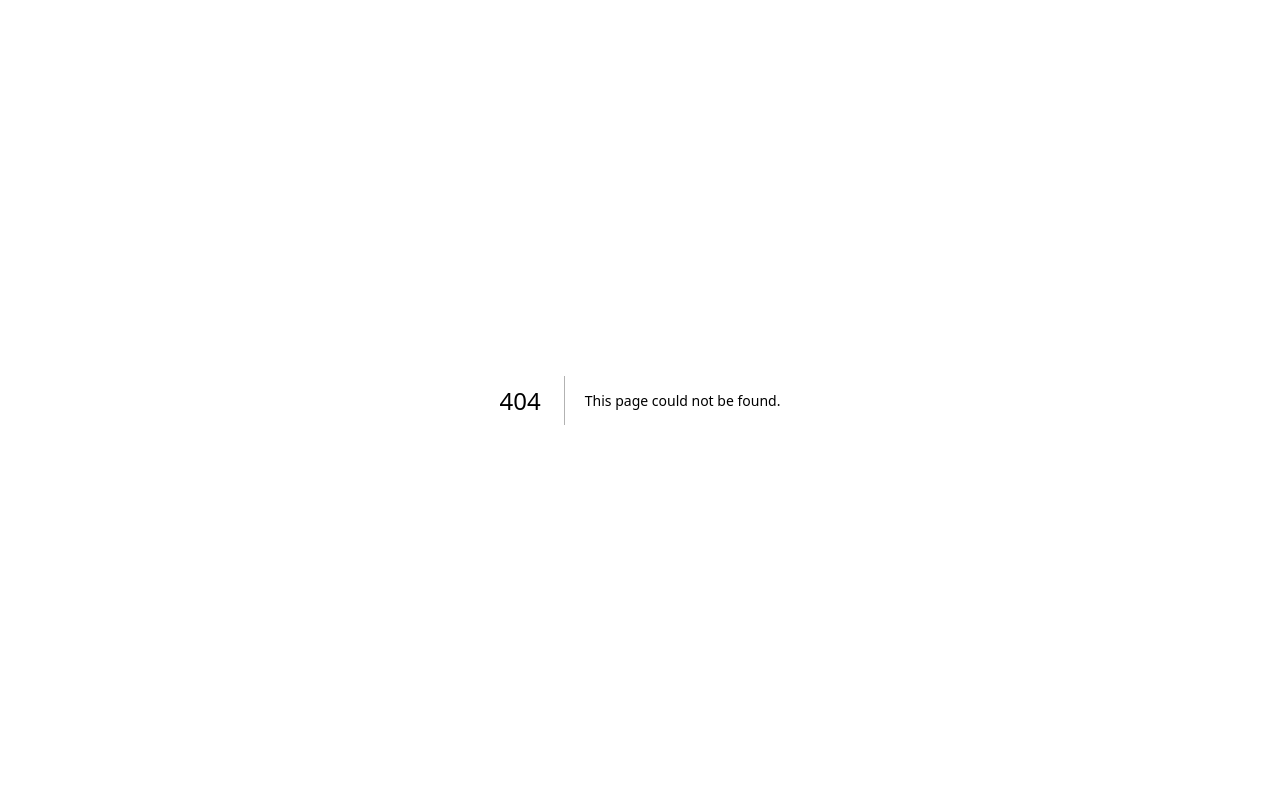
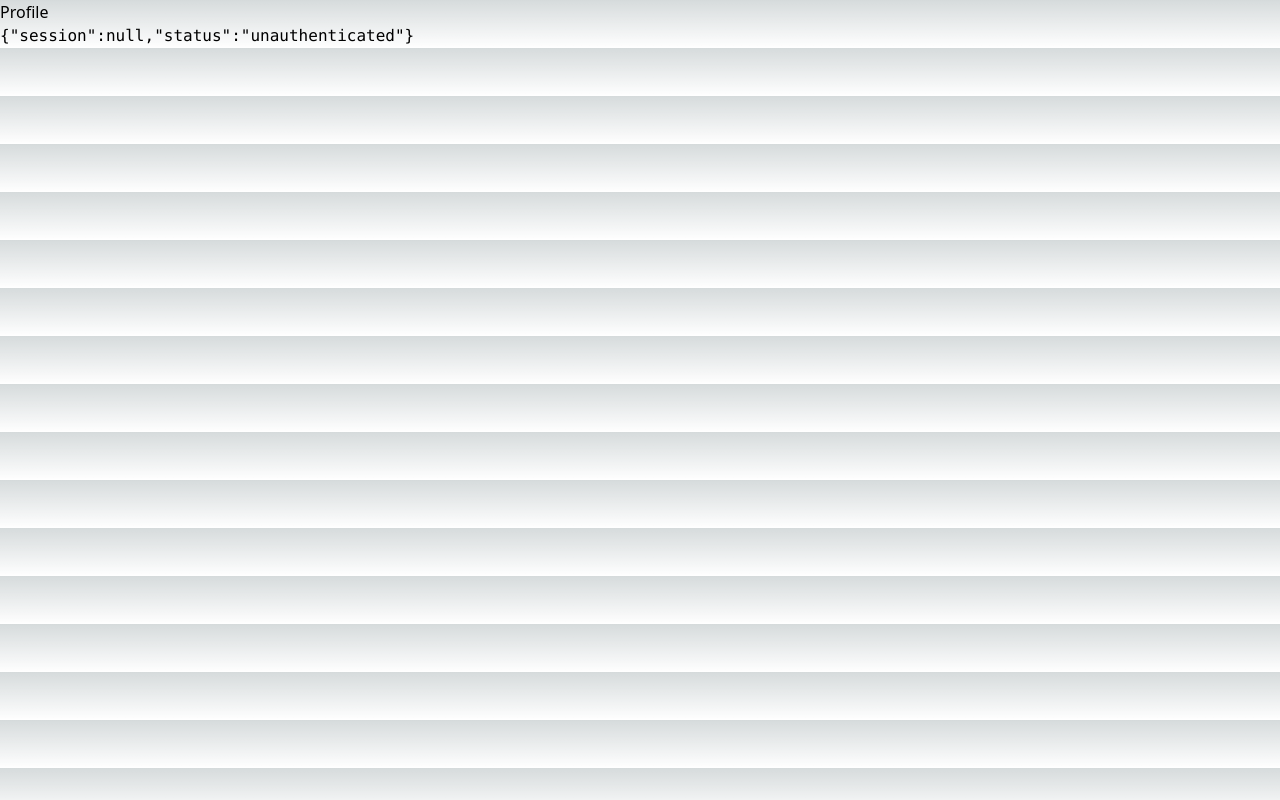
Before and after one commit to maximoortelli/Nextjs-Mongodb-Authentication, a Next.js app: page /dashboard/profile in a window 1280 px wide. Before the commit this address had no page. Built offline with nearby package versions, Linux system fonts and the light colour scheme; no server answers.

Commit message:
Added all files
Added all files

```diff
--- a/src/app/dashboard/page.tsx
+++ /dev/null
@@ -1,13 +0,0 @@
-"use client";
-import {useSession} from "next-auth/react";
-
-function Dashboarpage(){
-
-    const {data: session, status} = useSession();
-    console.log(session, status);
-  return (
-    <div>Dashboardpage</div>
-  )
-}
-
-export default Dashboarpage;
--- /dev/null
+++ b/src/app/dashboard/profile/page.tsx
@@ -0,0 +1,23 @@
+"use client";
+import {useSession} from "next-auth/react";
+
+function ProfilePage(){
+
+    const {data: session, status} = useSession();
+    console.log(session, status);
+  return (
+    <div>
+       <h1>Profile</h1>
+       <pre>
+         {JSON.stringify(
+          {
+            session,
+            status,
+          },
+         )}
+       </pre>
+    </div>
+  )
+}
+
+export default ProfilePage;
--- a/src/app/login/page.tsx
+++ b/src/app/login/page.tsx
@@ -20,7 +20,7 @@ function LoginPage() {
 
       if(res?.error) return setError(res.error as string);
 
-      if(res?.ok) return router.push("/dashboard");
+      if(res?.ok) return router.push("/dashboard/profile");
       console.log(res);
   };
 
--- /dev/null
+++ b/src/middleware.ts
@@ -0,0 +1,5 @@
+export { default } from "next-auth/middleware";
+
+export const config = {
+    matcher: ['/dashboard/:path*']
+}
```
